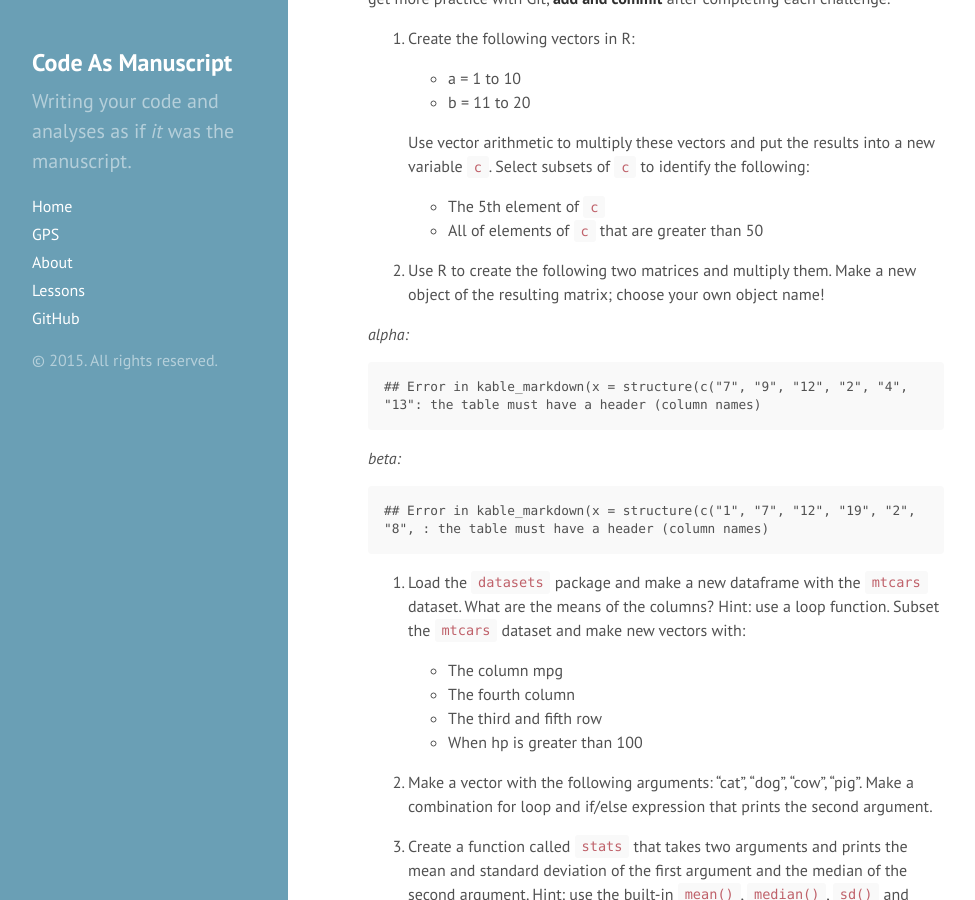
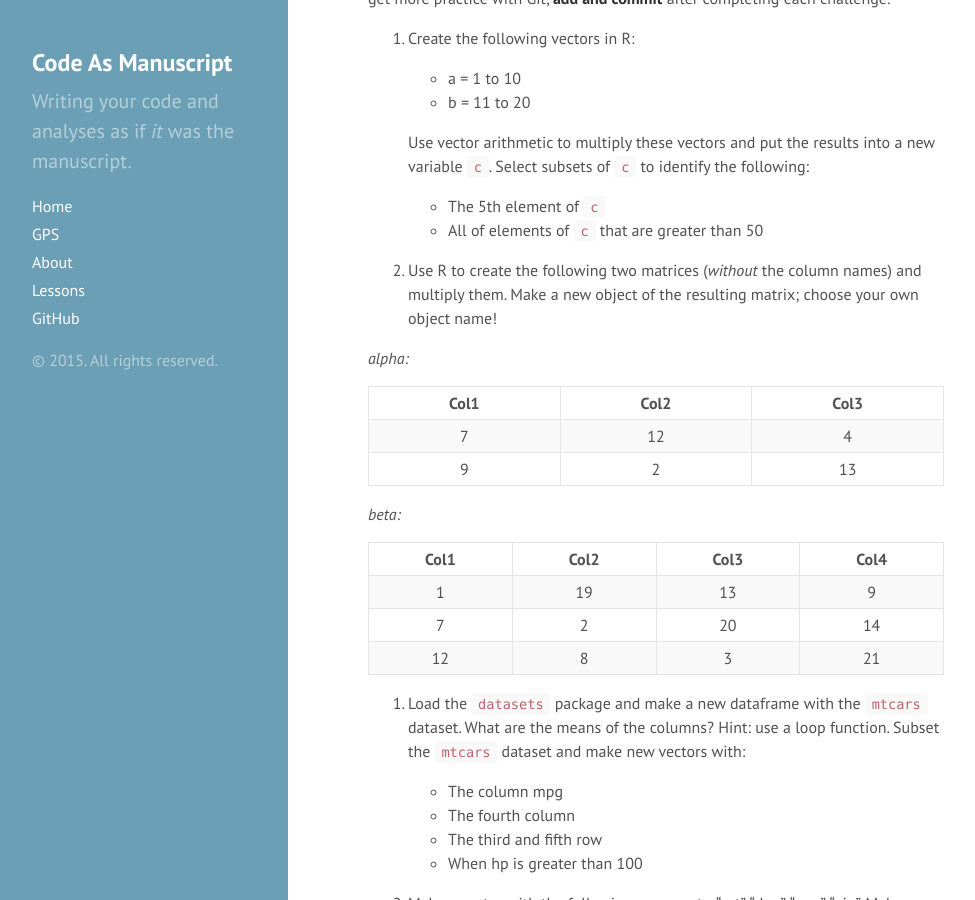
Before and after one commit to codeasmanuscript/site, a Jekyll site: the page built from lessons/rintro/assignment.md, in a window 1280 px wide and 900 px high, scrolled down 196 px. Shown: the whole window, without its empty margins (0-975 px from the left). Built offline with Jekyll 4.4.1, drawn with Linux system fonts in a browser that asks for light colours; Markdown is read by kramdown in place of the engine named in the settings.

Commit message:
Updated lessons

````diff
--- a/lessons/rintro/assignment.md
+++ b/lessons/rintro/assignment.md
@@ -36,22 +36,26 @@ challenge.
     * The 5th element of `c`
     * All of elements of `c` that are greater than 50
 
-2. Use R to create the following two matrices and multiply them. Make a new
-object of the resulting matrix; choose your own object name!
+2. Use R to create the following two matrices (*without* the column names) and
+multiply them. Make a new object of the resulting matrix; choose your own object
+name!
 
 *alpha:*
 
 
-```
-## Error in kable_markdown(x = structure(c("7", "9", "12", "2", "4", "13": the table must have a header (column names)
-```
+| Col1 | Col2 | Col3 |
+|:----:|:----:|:----:|
+|  7   |  12  |  4   |
+|  9   |  2   |  13  |
 
 *beta:*
 
 
-```
-## Error in kable_markdown(x = structure(c("1", "7", "12", "19", "2", "8", : the table must have a header (column names)
-```
+| Col1 | Col2 | Col3 | Col4 |
+|:----:|:----:|:----:|:----:|
+|  1   |  19  |  13  |  9   |
+|  7   |  2   |  20  |  14  |
+|  12  |  8   |  3   |  21  |
 
 3. Load the `datasets` package and make a new dataframe with the `mtcars`
 dataset. What are the means of the columns? Hint: use a loop function. Subset
````
